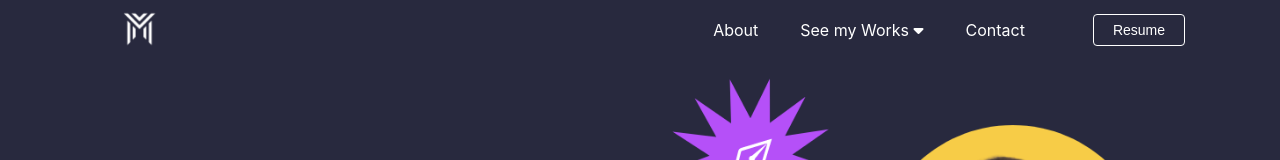
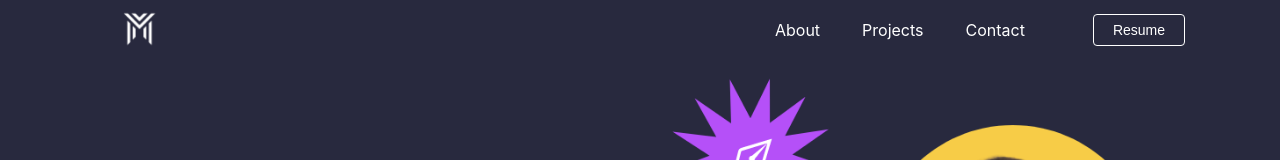
Before and after one commit to mishael1-d/Portfolio, a React (Create React App) app: page / in a window 1280 px wide. Shown: the top 160 px of the page. Built offline with nearby package versions, Linux system fonts and the light colour scheme.

Commit message:
canged navbar item "see my wors" >>> "projects"

```diff
--- a/src/components/Navbar/Navbar.js
+++ b/src/components/Navbar/Navbar.js
@@ -50,9 +50,8 @@ function Navbar() {
               className="nav-links"
               onClick={closeMobileMenu}
             >
-              See my Works <i className="fas fa-caret-down" />
-            </a>
-            {dropdown && <Dropdown />}
+              Projects
+              </a>
           </li>
           <li className="nav-item">
             <a
```
